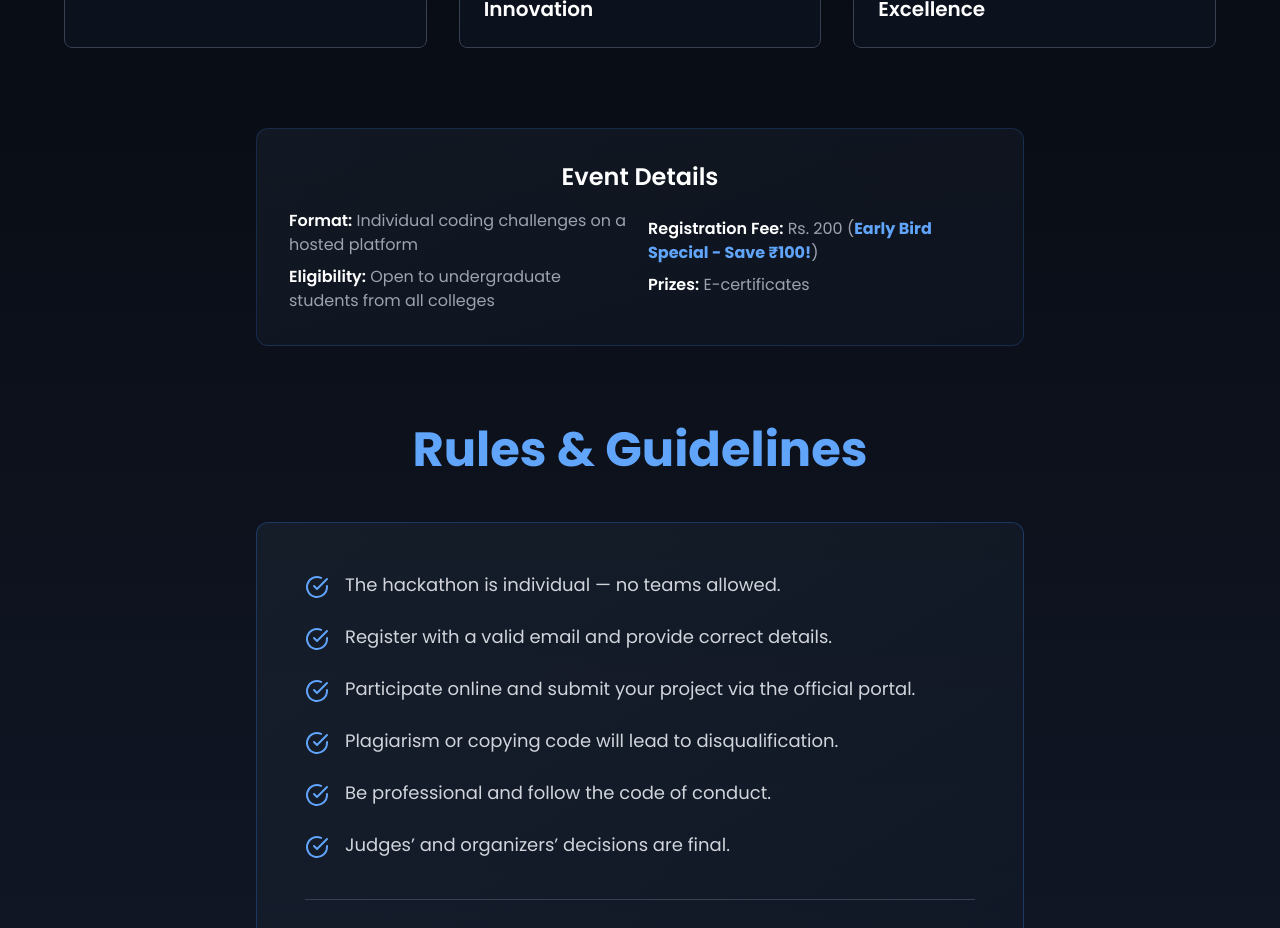
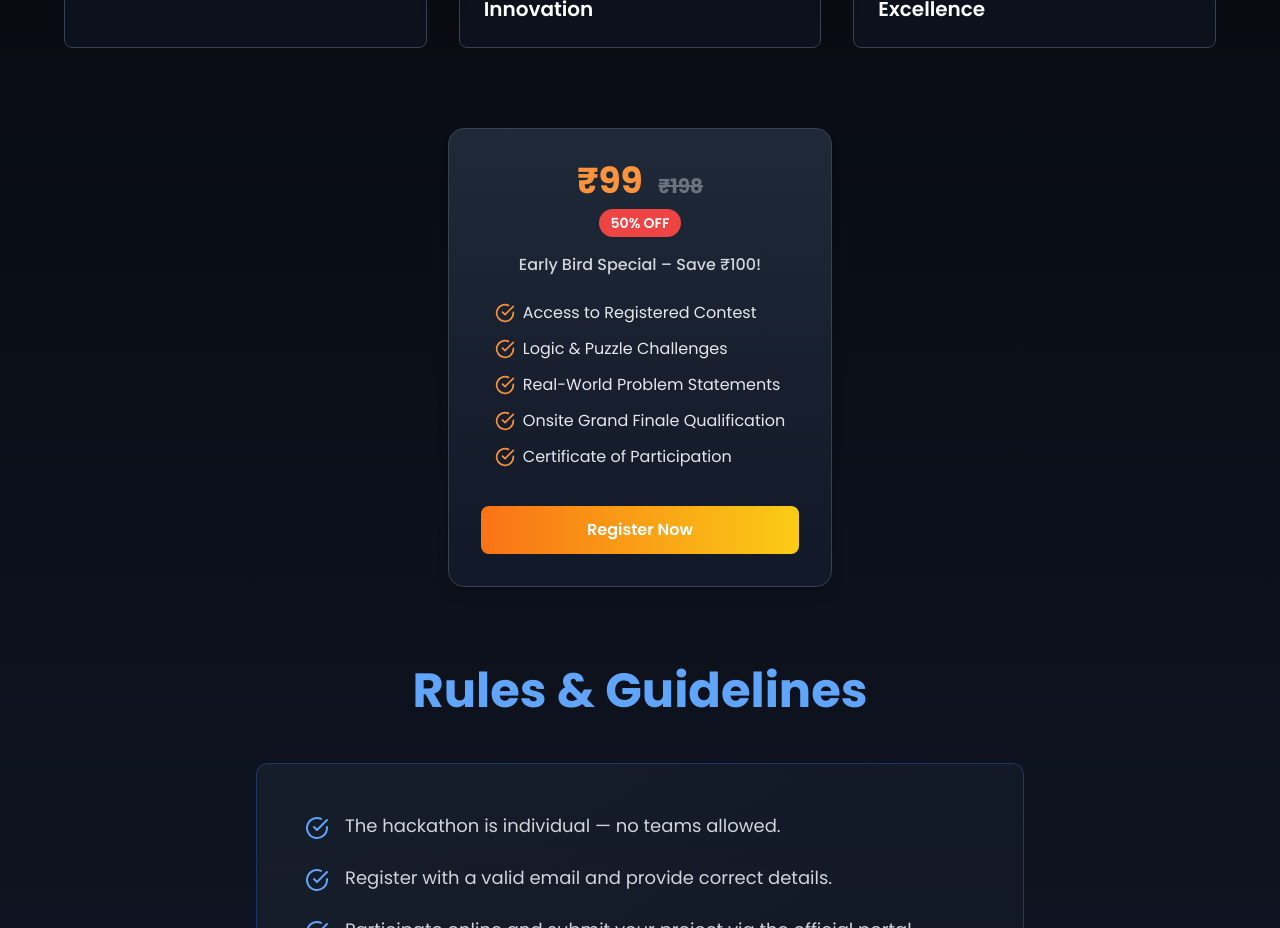
Before and after one commit to Gokulbharath/AlgoFest, a React (Vite) app: page / in a window 1280 px wide. Shown: the part 1920-2848 px from the top of the page. Built offline with nearby package versions, Linux system fonts and the light colour scheme.

Commit message:
about_section

```diff
--- a/src/components/About.tsx
+++ b/src/components/About.tsx
@@ -83,31 +83,45 @@ const rules = [
             );
           })}
         </div>
-          <div className="max-w-3xl mx-auto mb-10">
-            <div className="bg-gradient-to-br from-gray-800/40 to-gray-900/40 border border-blue-500/20 rounded-xl p-6 md:p-8 text-center">
-              <h4 className="text-2xl font-semibold text-white mb-4">Event Details</h4>
-              <div className="grid grid-cols-1 md:grid-cols-2 gap-4 text-left">
-  <div>
-    <p className="text-gray-400">
-      <span className="text-white font-semibold">Format:</span> Individual coding challenges on a hosted platform
-    </p>
-    <p className="text-gray-400 mt-2">
-      <span className="text-white font-semibold">Eligibility:</span> Open to undergraduate students from all colleges
-    </p>
+
+        <div className="max-w-sm mx-auto mb-20 bg-gradient-to-b from-gray-800 to-gray-900 rounded-2xl border border-gray-700 shadow-lg p-8 text-center hover:scale-105 transition-transform duration-300">
+  <div className="text-4xl font-bold text-orange-400 mb-2">
+    ₹99 <span className="line-through text-gray-500 text-xl ml-2">₹198</span>
   </div>
-  <div>
-    <p className="text-gray-400 mt-2">
-      <span className="text-white font-semibold">Registration Fee:</span> Rs. 200 (
-      <strong className="text-blue-400">Early Bird Special - Save ₹100!</strong>)
-    </p>
-    <p className="text-gray-400 mt-2">
-      <span className="text-white font-semibold">Prizes:</span> E-certificates
-    </p>
+  <div className="inline-block bg-red-500 text-white text-sm font-semibold px-3 py-1 rounded-full mb-4">
+    50% OFF
   </div>
+  <p className="text-gray-300 mb-6 font-medium">
+    Early Bird Special – Save ₹100!
+  </p>
+
+  <ul className="space-y-3 text-gray-200 text-left inline-block">
+    <li className="flex items-center gap-2">
+      <CheckCircle className="text-orange-400" size={20} />
+      Access to Registered Contest
+    </li>
+    <li className="flex items-center gap-2">
+      <CheckCircle className="text-orange-400" size={20} />
+      Logic & Puzzle Challenges
+    </li>
+    <li className="flex items-center gap-2">
+      <CheckCircle className="text-orange-400" size={20} />
+      Real-World Problem Statements
+    </li>
+    <li className="flex items-center gap-2">
+      <CheckCircle className="text-orange-400" size={20} />
+      Onsite Grand Finale Qualification
+    </li>
+    <li className="flex items-center gap-2">
+      <CheckCircle className="text-orange-400" size={20} />
+      Certificate of Participation
+    </li>
+  </ul>
+
+  <button className="mt-8 w-full bg-gradient-to-r from-orange-500 to-yellow-400 text-white font-semibold py-3 rounded-lg hover:from-orange-600 hover:to-yellow-500 transition-all">
+    Register Now
+  </button>
 </div>
-
-               </div>
-          </div>
 
         <div className="max-w-6xl mx-auto mt-20">
           <h3 className="text-3xl md:text-5xl font-bold text-center mb-12 text-blue-400">
```
